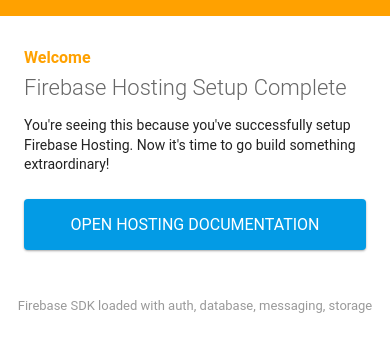
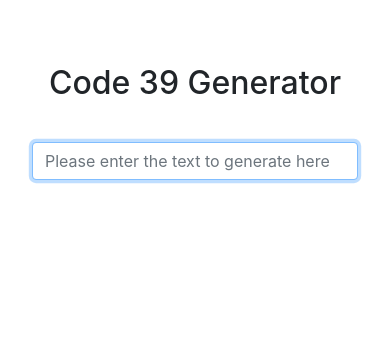
Before and after one commit to GitHub30/code39.io, a plain HTML site: page public/index.html in a window 390 px wide. Drawn offline with nearby package versions, Linux system fonts and the light colour scheme; some packages are replaced by stand-ins of ours.

```diff
--- a/public/index.html
+++ b/public/index.html
@@ -1,65 +1,58 @@
 <!DOCTYPE html>
 <html>
+
 <head>
   <meta charset="utf-8">
   <meta name="viewport" content="width=device-width, initial-scale=1">
-    <title>Welcome to Firebase Hosting</title>
+  <title>Code 39 Generator</title>
+  <link rel="stylesheet" href="https://stackpath.bootstrapcdn.com/bootstrap/4.1.3/css/bootstrap.min.css" integrity="sha384-MCw98/SFnGE8fJT3GXwEOngsV7Zt27NXFoaoApmYm81iuXoPkFOJwJ8ERdknLPMO"
+    crossorigin="anonymous">
+  <style>
+    body {
+      display: flex;
+      flex-direction: column;
+      justify-content: center;
+      align-items: center;
+      margin: 64px 32px;
+    }
 
-    <!-- update the version number as needed -->
-    <script defer src="/__/firebase/5.5.5/firebase-app.js"></script>
-    <!-- include only the Firebase features as you need -->
-    <script defer src="/__/firebase/5.5.5/firebase-auth.js"></script>
-    <script defer src="/__/firebase/5.5.5/firebase-database.js"></script>
-    <script defer src="/__/firebase/5.5.5/firebase-messaging.js"></script>
-    <script defer src="/__/firebase/5.5.5/firebase-storage.js"></script>
-    <!-- initialize the SDK after all desired features are loaded -->
-    <script defer src="/__/firebase/init.js"></script>
+    input {
+      margin: 32px;
+      max-width: 512px;
+    }
 
-    <style media="screen">
-      body { background: #ECEFF1; color: rgba(0,0,0,0.87); font-family: Roboto, Helvetica, Arial, sans-serif; margin: 0; padding: 0; }
-      #message { background: white; max-width: 360px; margin: 100px auto 16px; padding: 32px 24px; border-radius: 3px; }
-      #message h2 { color: #ffa100; font-weight: bold; font-size: 16px; margin: 0 0 8px; }
-      #message h1 { font-size: 22px; font-weight: 300; color: rgba(0,0,0,0.6); margin: 0 0 16px;}
-      #message p { line-height: 140%; margin: 16px 0 24px; font-size: 14px; }
-      #message a { display: block; text-align: center; background: #039be5; text-transform: uppercase; text-decoration: none; color: white; padding: 16px; border-radius: 4px; }
-      #message, #message a { box-shadow: 0 1px 3px rgba(0,0,0,0.12), 0 1px 2px rgba(0,0,0,0.24); }
-      #load { color: rgba(0,0,0,0.4); text-align: center; font-size: 13px; }
-      @media (max-width: 600px) {
-        body, #message { margin-top: 0; background: white; box-shadow: none; }
-        body { border-top: 16px solid #ffa100; }
+    .hidden-result>img,
+    .hidden-result>p {
+      display: none;
     }
   </style>
 </head>
-  <body>
-    <div id="message">
-      <h2>Welcome</h2>
-      <h1>Firebase Hosting Setup Complete</h1>
-      <p>You're seeing this because you've successfully setup Firebase Hosting. Now it's time to go build something extraordinary!</p>
-      <a target="_blank" href="https://firebase.google.com/docs/hosting/">Open Hosting Documentation</a>
-    </div>
-    <p id="load">Firebase SDK Loading&hellip;</p>
 
+<body class="hidden-result">
+  <h2>Code 39 Generator</h2>
+  <input id="text" class="form-control" placeholder="Please enter the text to generate here" autofocus>
+  <img alt="Code 39">
+  <p>wget <a target="_blank"></a></p>
   <script>
-      document.addEventListener('DOMContentLoaded', function() {
-        // // 🔥🔥🔥🔥🔥🔥🔥🔥🔥🔥🔥🔥🔥🔥🔥🔥🔥🔥🔥🔥🔥🔥🔥🔥🔥🔥🔥🔥🔥🔥🔥
-        // // The Firebase SDK is initialized and available here!
-        //
-        // firebase.auth().onAuthStateChanged(user => { });
-        // firebase.database().ref('/path/to/ref').on('value', snapshot => { });
-        // firebase.messaging().requestPermission().then(() => { });
-        // firebase.storage().ref('/path/to/ref').getDownloadURL().then(() => { });
-        //
-        // // 🔥🔥🔥🔥🔥🔥🔥🔥🔥🔥🔥🔥🔥🔥🔥🔥🔥🔥🔥🔥🔥🔥🔥🔥🔥🔥🔥🔥🔥🔥🔥
-
-        try {
-          let app = firebase.app();
-          let features = ['auth', 'database', 'messaging', 'storage'].filter(feature => typeof app[feature] === 'function');
-          document.getElementById('load').innerHTML = `Firebase SDK loaded with ${features.join(', ')}`;
-        } catch (e) {
-          console.error(e);
-          document.getElementById('load').innerHTML = 'Error loading the Firebase SDK, check the console.';
+    const text = document.getElementById('text');
+    const img = document.querySelector('img');
+    const a = document.querySelector('a');
+    text.addEventListener('input', function () {
+      if (!/^[ $%+-./0-9A-Z]+$/.test(text.value)) {
+        document.body.classList.add('hidden-result');
+        text.setCustomValidity('Code 39 must contain only digits, capital letters, spaces and the symbols -.$/+%');
+        text.reportValidity();
+        return;
       }
+      if (!text.value) return;
+      document.body.classList.remove('hidden-result');
+      text.setCustomValidity('');
+      const url = 'https://code39.io/' + encodeURIComponent(text.value) + '.png';
+      img.src = url;
+      a.href = url;
+      a.textContent = url;
     });
   </script>
 </body>
+
 </html>
```
Lines whose indentation alone changed are shown as unchanged.
